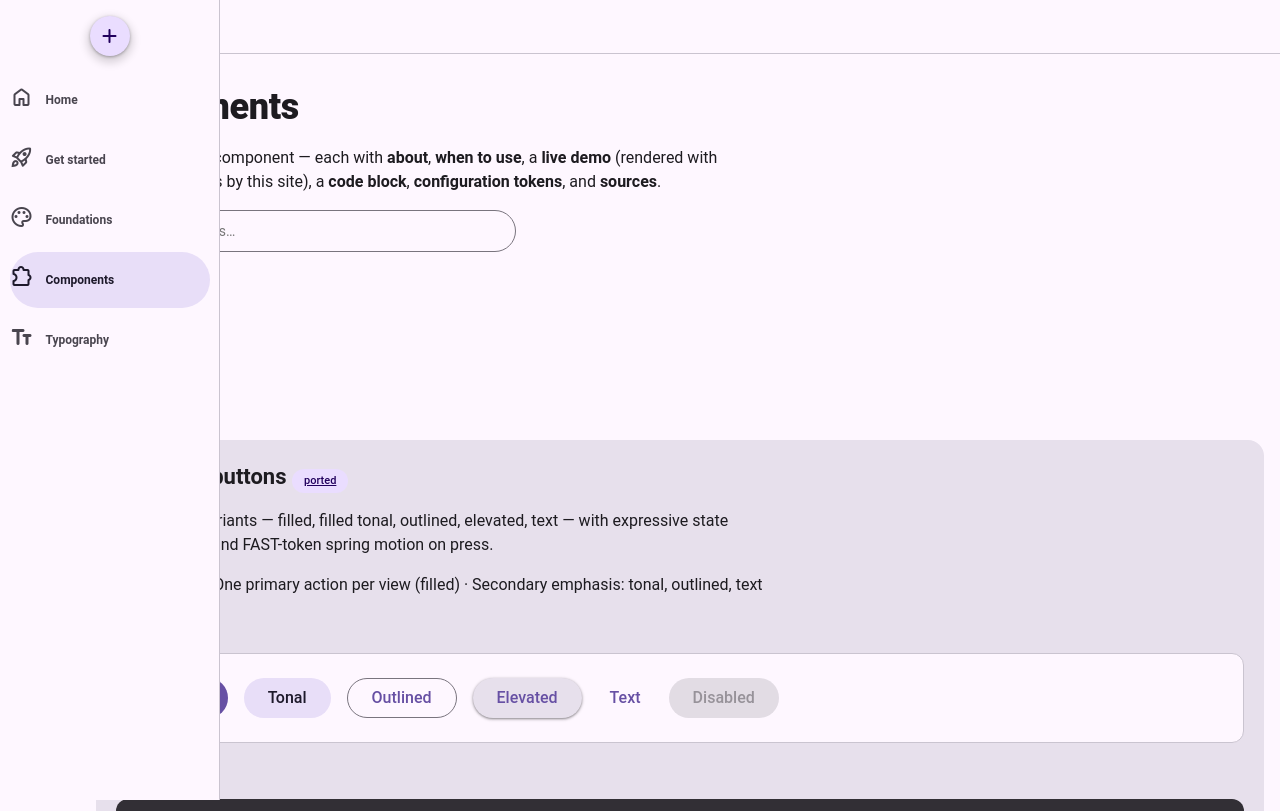
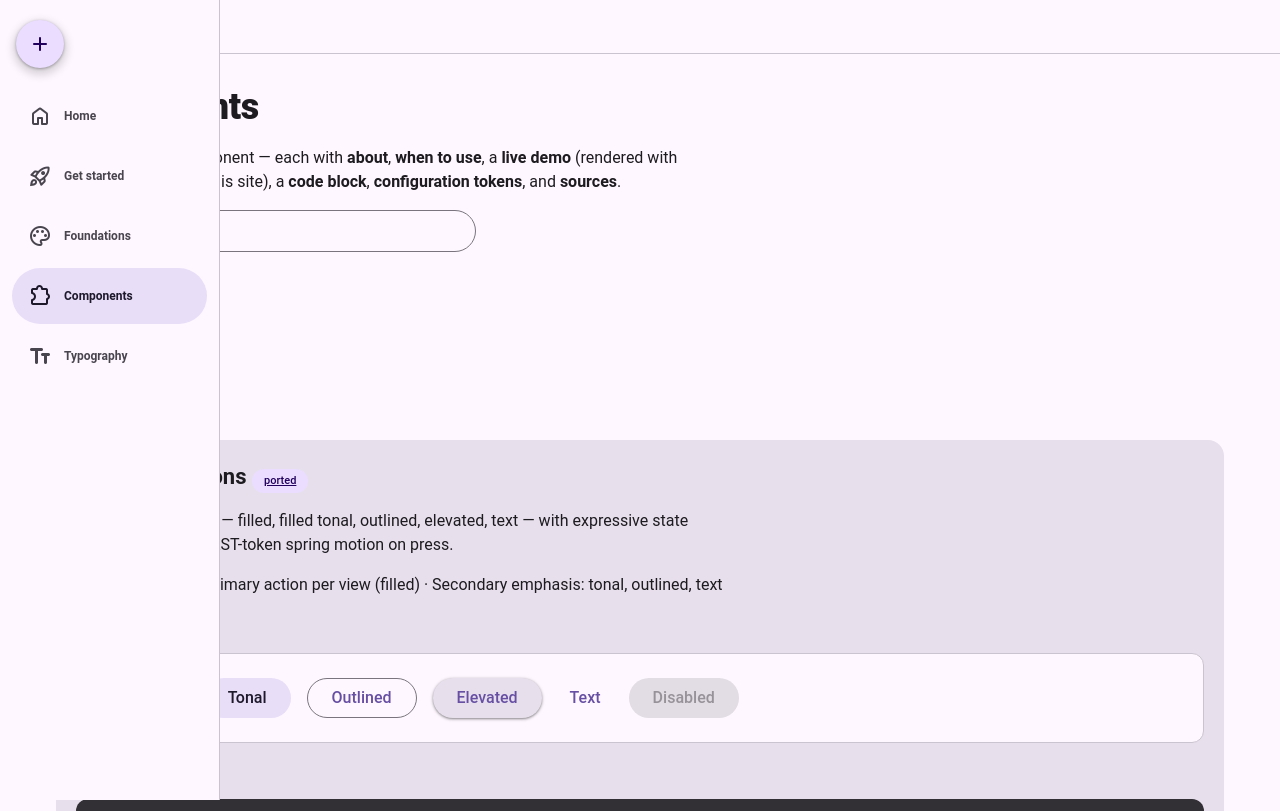
Before and after one commit to lobsterbs/m3-expressive-web, a website: page site/components.html in a window 1280 px wide. Shown: the top 811 px of the page. Drawn offline with nearby package versions, Linux system fonts and the light colour scheme; a web font is replaced by a local one.

Commit message:
site(ui): fix nav rail icon centering — fixed icon column on expand, 24px Material Symbols glyphs, aligned FAB

```diff
--- a/site/ui.css
+++ b/site/ui.css
@@ -17,6 +17,7 @@
 .btngroup{display:inline-flex;border-radius:9999px;overflow:hidden;border:1px solid var(--md-sys-outline)}
 .btngroup button{font:inherit;font-weight:500;height:40px;padding:0 16px;border:none;background:transparent;color:var(--md-sys-on-surface);cursor:pointer;position:relative}
 .btngroup button+button{b
+
 order-left:1px solid var(--md-sys-outline)}
 .btngroup button[aria-pressed=true]{background:var(--md-sys-secondary-container);color:var(--md-sys-on-secondary-container)}
 .btngroup button:focus-visible{outline:2px solid var(--md-sys-primary);outline-offset:-2px}
@@ -36,7 +37,8 @@
 .fabmenu .menu button:nth-child(2){transition-delay:.03s}.fabmenu .menu button:nth-child(3){transition-delay:.06s}
 
 /* ---- Icon button ---- */
-.iconbtn{width:40px;height:40px;border:none;border-radius:9999px;background:transparent;color:var(--md-sy
+.iconbtn{width:40px;height:40px;border:none;border-radius:9999px;background:transparent;color:var(--md-s
+y
 s-on-surface-variant);cursor:pointer;position:relative;overflow:hidden;font-size:20px;display:inline-flex;align-items:center;justify-content:center}
 .iconbtn.tonal{background:var(--md-sys-surface-container-highest,var(--md-sys-surface-variant))}
 .iconbtn[aria-pressed=true]{background:var(--md-sys-surface-container-highest,var(--md-sys-surface-variant));color:var(--md-sys-primary)}
@@ -54,7 +56,8 @@
 /* ---- Chips: 8dp corner, 32px tall ---- */
 .chip{font:inherit;font-weight:500;font-size:var(--md-sys-type-label-l);height:32px;padding:0 12px;display:inline-flex;align-items:center;gap:8px;border-radius:8px;border:1px solid var(--md-sys-outline);background:transparent;color:var(--md-sys-on-surface-variant);cursor:pointer;position:relative;overflow:hidden}
 .chip.assist{border-style:dashed}
-.chip[a
+.chip
+[a
 ria-pressed=true]{background:var(--md-sys-secondary-container);color:var(--md-sys-on-secondary-container);border-color:transparent}
 .chip.elevated{border:none;background:var(--md-sys-surface-container-highest,var(--md-sys-surface-variant));box-shadow:var(--md-sys-elevation-1)}
 
@@ -79,7 +82,8 @@
 
 /* ---- Badge ---- */
 .badge-anchor{position:relative;display:inline-flex;width:40px;height:40px;align-items:center;justify-content:center;background:var(--md-sys-surface-variant);border-radius:9999px}
-.badge{position:absolu
+.badge{position:abs
+olu
 te;top:-4px;right:-4px;min-width:16px;height:16px;padding:0 4px;border-radius:9999px;background:var(--md-sys-error);color:var(--md-sys-on-error);font-size:11px;font-weight:600;display:flex;align-items:center;justify-content:center}
 .badge.dot{min-width:0;width:8px;height:8px;padding:0}
 
@@ -97,7 +101,8 @@
 .progress.wavy .bar,.progress.wavy .fill{clip-path:url(#wavyClip)}
 .progress.circular{width:48px;height:48px;max-width:none}
 .progress.circular svg{width:48px;height:48px;transform:rotate(-90deg)}
-.progress.circular .track{fill:none;stroke:var(--md-sys-
+.progress.circular .track{fill:none;stroke:var(--md-
+sys-
 surface-container-highest,var(--md-sys-surface-variant));stroke-width:4}
 .progress.circular .ind{fill:none;stroke:var(--md-sys-primary);stroke-width:4;stroke-linecap:round;stroke-dasharray:125.6;stroke-dashoffset:calc(125.6*(1 - var(--val,.6)));transition:stroke-dashoffset var(--md-sys-motion-fast-spatial-duration) var(--md-sys-motion-fast-spatial)}
 .spinner{width:48px;height:48px;border-radius:50%;border:4px solid var(--md-sys-surface-container-highest,var(--md-sys-surface-variant));border-top-color:var(--md-sys-primary);animation:spin 1.2s cubic-bezier(.4,0,.2,1) infinite}
@@ -113,7 +118,8 @@
 .slider::-moz-range-thumb{width:4px;height:44px;border:none;border-radius:2px;background:var(--md-sys-primary)}
 
 /* ---- Switch ---- */
-.switch{position:relative;width:52px;height:32px;border-radius:9999px;background:var(--md-sys-surface-container-highest,var(--md-sys-surface-variant));border:2px solid var(--md-sys-outline);curs
+.switch{position:relative;width:52px;height:32px;border-radius:9999px;background:var(--md-sys-surface-container-highest,var(--md-sys-surface-variant));border:2px solid var(--md-sys-outline)
+;curs
 or:pointer;transition:background var(--md-sys-motion-fast-effects-duration) var(--md-sys-motion-fast-effects),border-color var(--md-sys-motion-fast-effects-duration) var(--md-sys-motion-fast-effects)}
 .switch::after{content:"";position:absolute;top:50%;left:6px;width:16px;height:16px;border-radius:50%;background:var(--md-sys-outline);transform:translateY(-50%);transition:left var(--md-sys-motion-fast-spatial-duration) var(--md-sys-motion-fast-spatial),width var(--md-sys-motion-fast-spatial-duration) var(--md-sys-motion-fast-spatial),background var(--md-sys-motion-fast-effects-duration) var(--md-sys-motion-fast-effects)}
 .switch[aria-checked=true]{background:var(--md-sys-primary);border-color:var(--md-sys-primary)}
@@ -131,7 +137,8 @@
 /* ---- Tabs ---- */
 .tabs{display:flex;gap:0;border-bottom:1px solid var(--md-sys-outline-variant);width:100%;max-width:420px}
 .tabs button{flex:1;font:inherit;font-weight:500;height:48px;border:none;background:transparent;color:var(--md-sys-on-surface-variant);cursor:pointer;position:relative}
-.tabs button::after{content:"";position:absolute;left:25%;right:25%;bottom:0;height:3px;border-radius:3px 3px 0 0;bac
+.tabs button::after{content:"";position:absolute;left:25%;right:25%;bottom:0;height:3px;border-radius:3px 3px 0
+ 0;bac
 kground:var(--md-sys-primary);transform:scaleX(0);transition:transform var(--md-sys-motion-fast-spatial-duration) var(--md-sys-motion-fast-spatial)}
 .tabs button[aria-selected=true]{color:var(--md-sys-primary)}
 .tabs button[aria-selected=true]::after{transform:scaleX(1)}
@@ -142,17 +149,20 @@
 .tip:hover::after,.tip:focus-visible::after{opacity:1;transform:translateX(-50%) scale(1)}
 
 /* ---- Nav rail (dogfooded site navigation) ---- */
-.rail{position:fixed;left:0;top:0;bottom:0;width:80px;background:var(--md-sys-surface);border-right:1px solid var(--md-sys-outline-variant);display:flex;flex-direction:column;align-items:center;padding:16px 0;gap:4px;z-index:60;transition:width var(--md-sys-motion-fast-spatial-duration) var(--md-sys-motion-fast-spatial)}
+.rail{position:fixed;left:0;top:0;bottom:0;width:80px;background:var(--md-sys-surface);border-right:1px solid var(--md-sys-outline-variant);display:flex;flex-direction:column;align-items:flex-start;padding:16px 0;gap:4px;z-index:60;transition:width var(--md-sys-motion-fast-spatial-duration) var(--md-sys-motion-fast-spatial)}
 .rail:hover{width:220px}
-.rail .fab-placeholder{margin-bottom:12px}
-.rail a{display:flex;align-items:center;gap:12px;width:56px;height:56px;border-radius:9999px;text-decoration:none;color:var(--md-sys-on-surface-variant);font-size:var(--md-sys-type-label-m);font-weight:600;white-space:nowrap;overflow:hidden;transition:background var(--md-sys-motion-fast-effects-duration) var(--md-sys-motion-fast-effects)}
-.rail:hover a{width:200px}
+.rail .fab-placeholder{margin:0 0 12px 12px;width:56px;height:56px;display:flex;align-items:center;justify-content:center;flex:none}
+.rail .fab-placeholder .fab{width:48px;height:48px;padding:0}
+.rail a{display:flex;align-items:center;gap:12px;width:56px;height:56px;margin-left:12px;padding:0 16px;box-sizing:border-box;border-radius:9999px;text-decoration:none;color:var(--md-sys-on-surface-variant);font-size:var(--md-sys-type-label-m);font-weight:600;white-space:nowrap;overflow:hidden;transition:width var(--md-sys-motion-fast-spatial-duration) var(--md-sys-motion-fast-spatial),background var(--md-sys-motion-fast-effects-duration) var(--md-sys-motion-fast-effects)}
+.rail:hover a{width:calc(100% - 24px)}
 .rail a:hover{background:color-mix(in srgb,var(--md-sys-on-surface) 8%,transparent)}
 .rail a[aria-current=page]{background:var(--md-sys-secondary-container);color:var(--md-sys-on-secondary-container)}
-.rail .ic{width:24px;text-align:center;flex:none;font-size:18px}
-.rail .lbl{opacity:0;transition:opacity .15s}
+.rail .ic{width:24px;height:24px;flex:none;display:inline-flex;align-items:center;justify-content:center;padding:0}
+.rail .ic .msr{font-size:24px;line-height:1;display:block}
+.rail .lbl{opacity:0;transition:opacity var(--md-sys-motion-fast-effects-duration) var(--md-sys-motion-fast-effects)}
 .rail:hover .lbl{opacity:1}
-body.has-rail main,bod
+body.has-rail m
+ain,bod
 y.has-rail .topbar{margin-left:80px}
 @media(max-width:900px){.rail{display:none}body.has-rail main,body.has-rail .topbar{margin-left:0}}
 
@@ -174,7 +184,8 @@
 /* ---- Bottom sheet / app bars / others: static illustrations ---- */
 .appbar-demo{background:var(--md-sys-surface);box-shadow:var(--md-sys-elevation-2);border-radius:4px;padding:12px 16px;display:flex;gap:12px;align-items:center;width:100%;max-width:420px}
 .navbar-demo{background:var(--md-sys-surface-container,var(--md-sys-surface-variant));border-radius:16px 16px 0 0;display:flex;justify-content:space-around;padding:12px 0 16px;width:100%;max-width:320px}
-.navbar-demo a{text-decoration:none;color:var(--md-sys-on-su
+.navbar-demo a{text-decoration:none;color:var(--md-s
+ys-on-su
 rface-variant);font-size:11px;font-weight:600;display:flex;flex-direction:column;align-items:center;gap:4px}
 .navbar-demo .ind{width:64px;height:32px;border-radius:9999px;background:transparent;transition:background var(--md-sys-motion-fast-spatial-duration) var(--md-sys-motion-fast-spatial)}
 .navbar-demo a.active .ind{background:var(--md-sys-secondary-container)}
@@ -189,7 +200,8 @@
 
 /* Material Symbols Rounded icon font */
 .msr{font-family:'Material Symbols Rounded';font-weight:normal;font-style:normal;font-size:24px;line-height:1;letter-spacing:normal;text-transform:none;display:inline-block;white-space:nowrap;word-wrap:normal;direction:ltr;-webkit-font-smoothing:antialiased;font-variation-settings:'FILL' 0,'wght' 400,'GRAD' 0,'opsz' 24}
-.rail .fab-placeholder .fab{display:inline-flex;align-items:center;justify-content:center}
+.rail .fab-placeholder .fab{display:inline-flex;align-items:center;justify-content:cent
+er}
 /* Time picker demo */
 .timepick-demo{display:flex;gap:24px;align-items:center;justify-content:center;flex-wrap:wrap}
 .timepick-demo .clock{width:240px;height:240px;border-radius:50%;background:var(--md-sys-surface-container,#f3edf7);position:relative;flex:0 0 auto}
@@ -209,4 +221,5 @@
 .sheet-demo .acts{margin-top:auto;display:flex;gap:8px;justify-content:flex-end}
 /* Splash screen demo */
 .splash-demo{width:300px;height:200px;background:var(--md-sys-surface,#fffbfe);border-radius:16px;display:flex;flex-direction:column;align-items:center;justify-content:center;gap:16px;margin:auto;border:1px solid rgba(0,0,0,.08)}
-.splash-demo .logo{width:64px;height:64px;border-radius:50%;background:var(--md-sys-primary,#6750A4);color:var(--md-sys-on-primary,#fff);display:flex;align-items:center;justify-content:center;font-weight:700;font-size:24px}
+.splash-demo .logo{width:64px;height:64px;border-radius:50%;background:var(--md-s
+ys-primary,#6750A4);color:var(--md-sys-on-primary,#fff);display:flex;align-items:center;justify-content:center;font-weight:700;font-size:24px}
```
